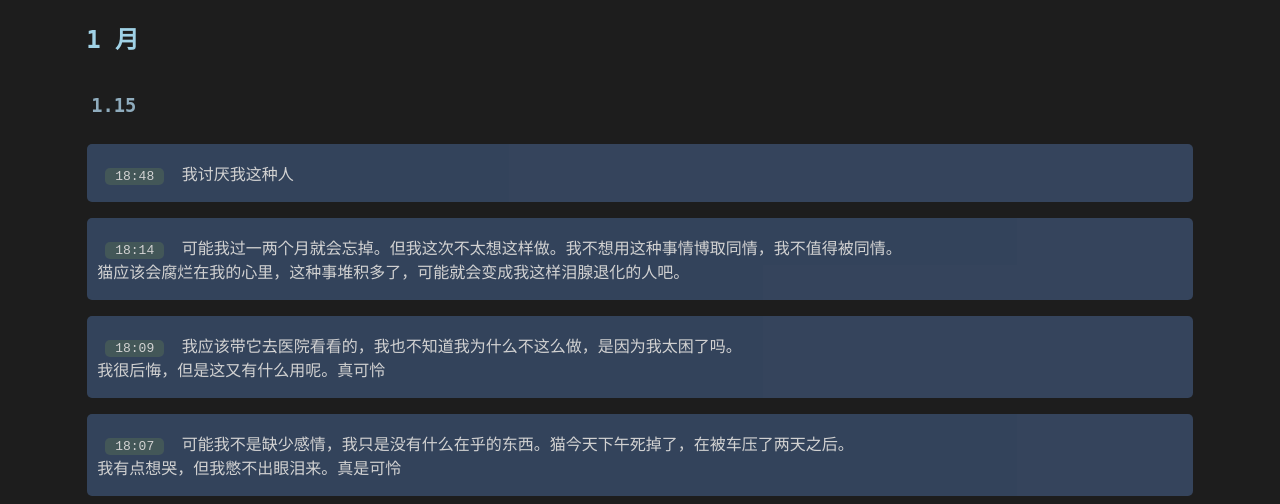
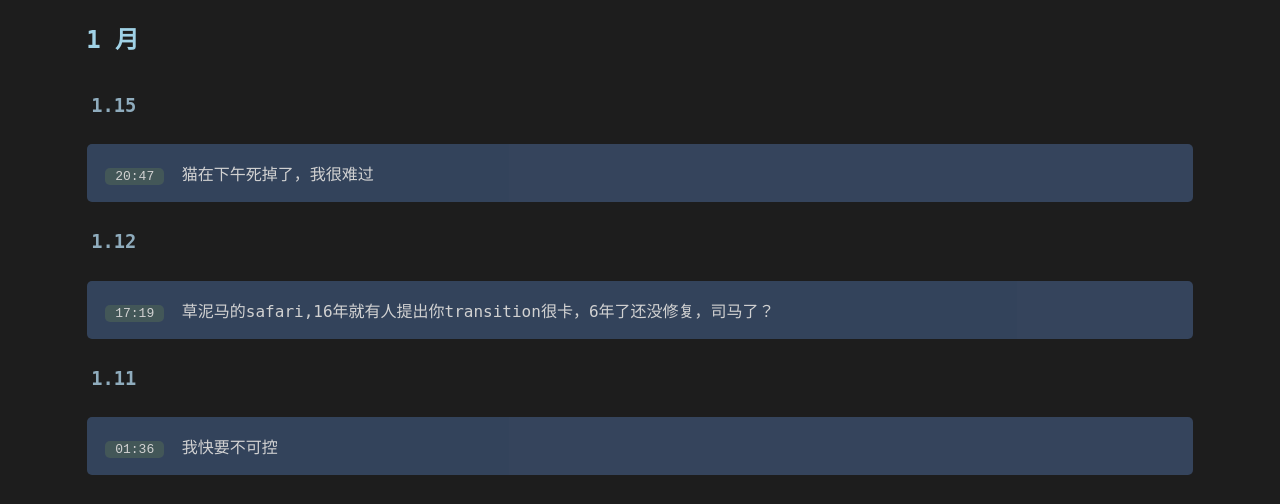
Before and after one commit to face1es5/face1es5.github.io, a plain HTML site: page diary/index.html in a window 1280 px wide. Shown: the part 244-748 px from the top of the page. Drawn offline with Linux system fonts and the light colour scheme.

Commit message:
hexo deploy

```diff
--- a/diary/index.html
+++ b/diary/index.html
@@ -45,16 +45,7 @@
     <h1>🐣🐔🐤🐥日记</h1>
   </div>
   <div id="content"><h1 id="2023"><a href="#2023" class="headerlink" title="2023"></a>2023</h1><h2 id="1-月"><a href="#1-月" class="headerlink" title="1 月"></a>1 月</h2><h3 id="1-15"><a href="#1-15" class="headerlink" title="1.15"></a>1.15</h3><blockquote>
-<p><code>18:48</code> 我讨厌我这种人</p>
-</blockquote>
-<blockquote>
-<p><code>18:14</code> 可能我过一两个月就会忘掉。但我这次不太想这样做。我不想用这种事情博取同情，我不值得被同情。<br>猫应该会腐烂在我的心里，这种事堆积多了，可能就会变成我这样泪腺退化的人吧。</p>
-</blockquote>
-<blockquote>
-<p><code>18:09</code> 我应该带它去医院看看的，我也不知道我为什么不这么做，是因为我太困了吗。<br>我很后悔，但是这又有什么用呢。真可怜</p>
-</blockquote>
-<blockquote>
-<p><code>18:07</code> 可能我不是缺少感情，我只是没有什么在乎的东西。猫今天下午死掉了，在被车压了两天之后。<br>我有点想哭，但我憋不出眼泪来。真是可怜</p>
+<p><code>20:47</code> 猫在下午死掉了，我很难过</p>
 </blockquote>
 <h3 id="1-12"><a href="#1-12" class="headerlink" title="1.12"></a>1.12</h3><blockquote>
 <p><code>17:19</code> 草泥马的safari,16年就有人提出你transition很卡，6年了还没修复，司马了？</p>
```
Also changed, not shown: sitemap.xml (+5 -5 lines).
